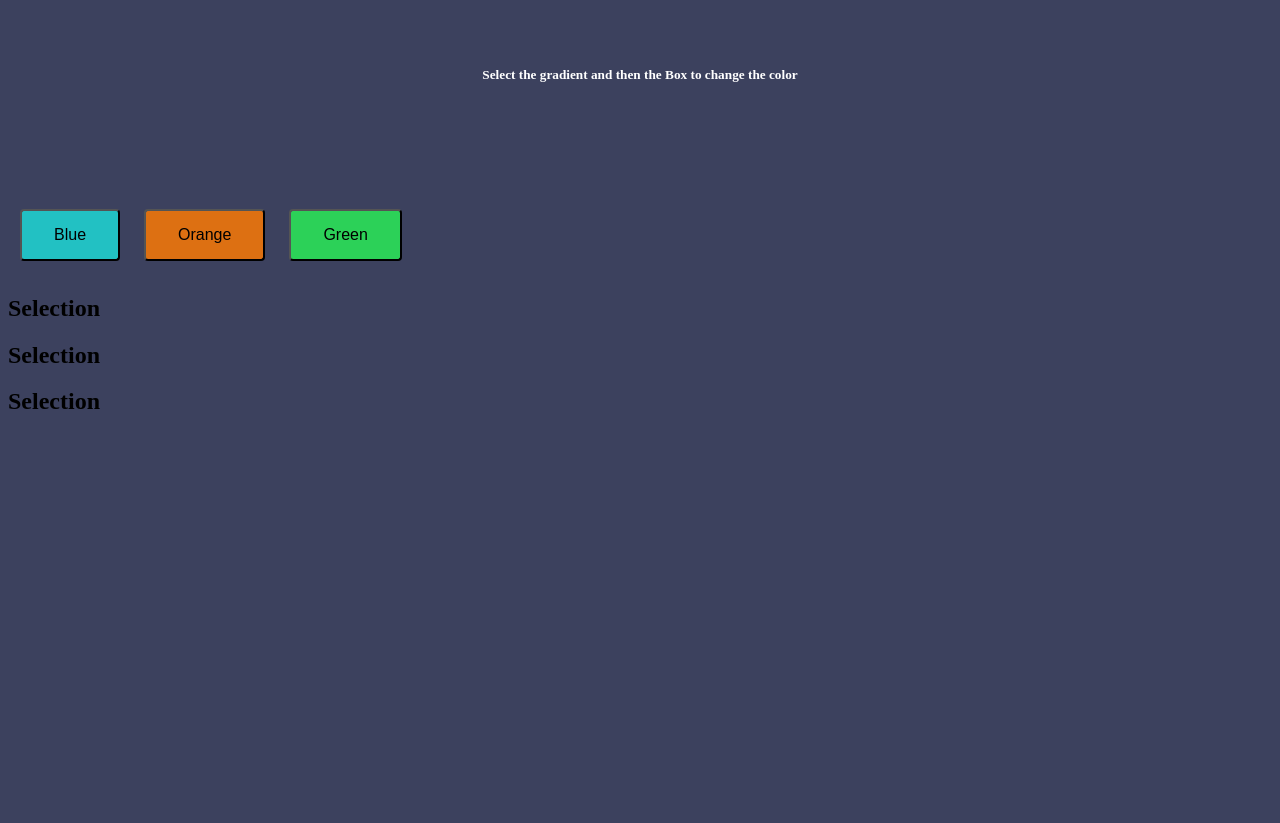
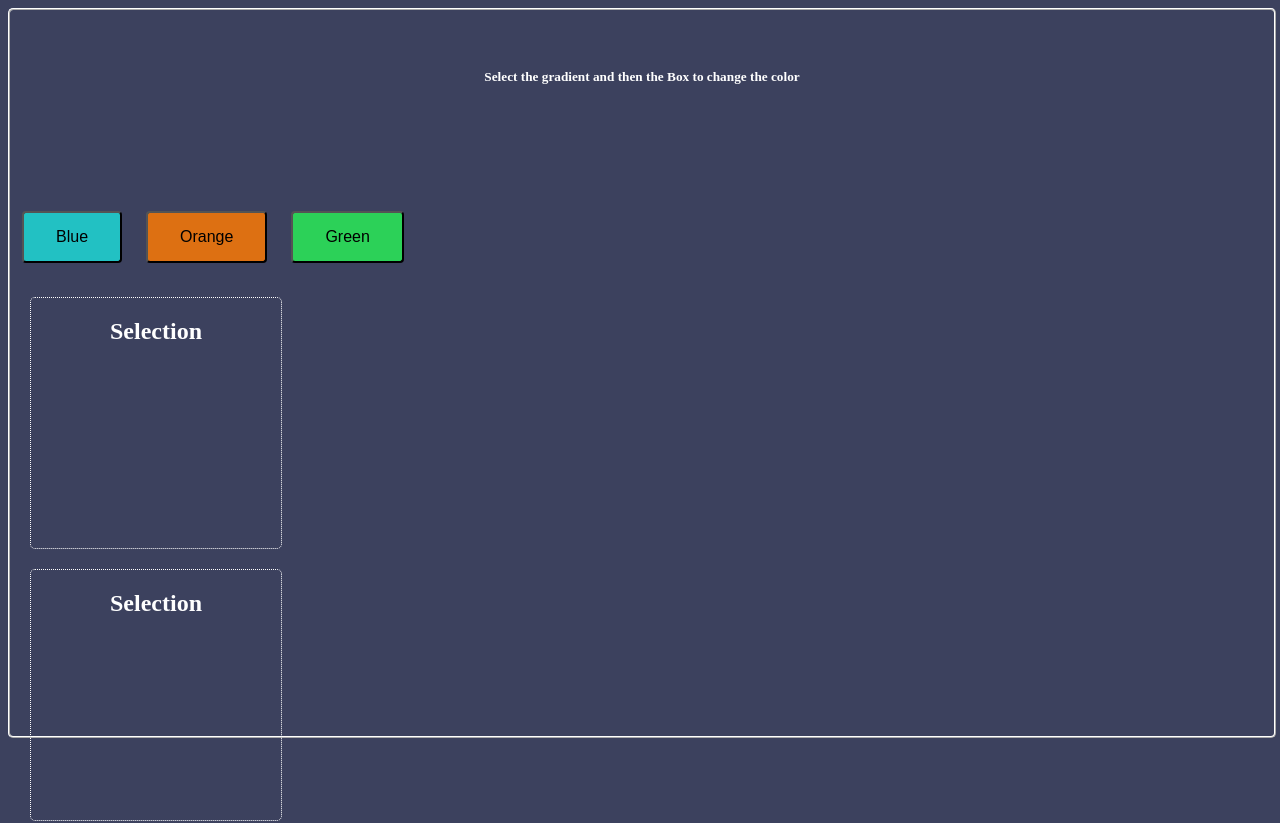
Before and after one commit to Rohit-Alex/Paint-App-Colour-Picker, a React app: page / in a window 1280 px wide. Shown: the top 823 px of the page. Built offline with nearby package versions, Linux system fonts and the light colour scheme.

Commit message:
Update Selection.js

```diff
--- a/src/components/Selection.js
+++ b/src/components/Selection.js
@@ -1,14 +1,14 @@
-import React, { useState} from 'react';
+import React,{useState} from 'react';
+import '../styles/Child.css';
 
 const Selection = (props) => {
-    const[background, setBackground] = useState("");
-    const { key, applyColor} = props;
-    return (
-        <div className="fix-box" style={{background}} key = {key}
-        onClick={()=>{applyColor(setBackground)}}>
-            <h2 className="subheading">Selection</h2>
-        </div>
-    );
-};
+	const [bg, selectbg] = useState({ background: "" })
+	const {applyColor,nextBackground} = props;
 
+  return (
+  	<div className="fix-box" style={bg} onClick={()=>applyColor(selectbg)}>
+  		<h2 className="subheading">Selection</h2>
+  	</div>
+  )
+}
 export default Selection;
```
